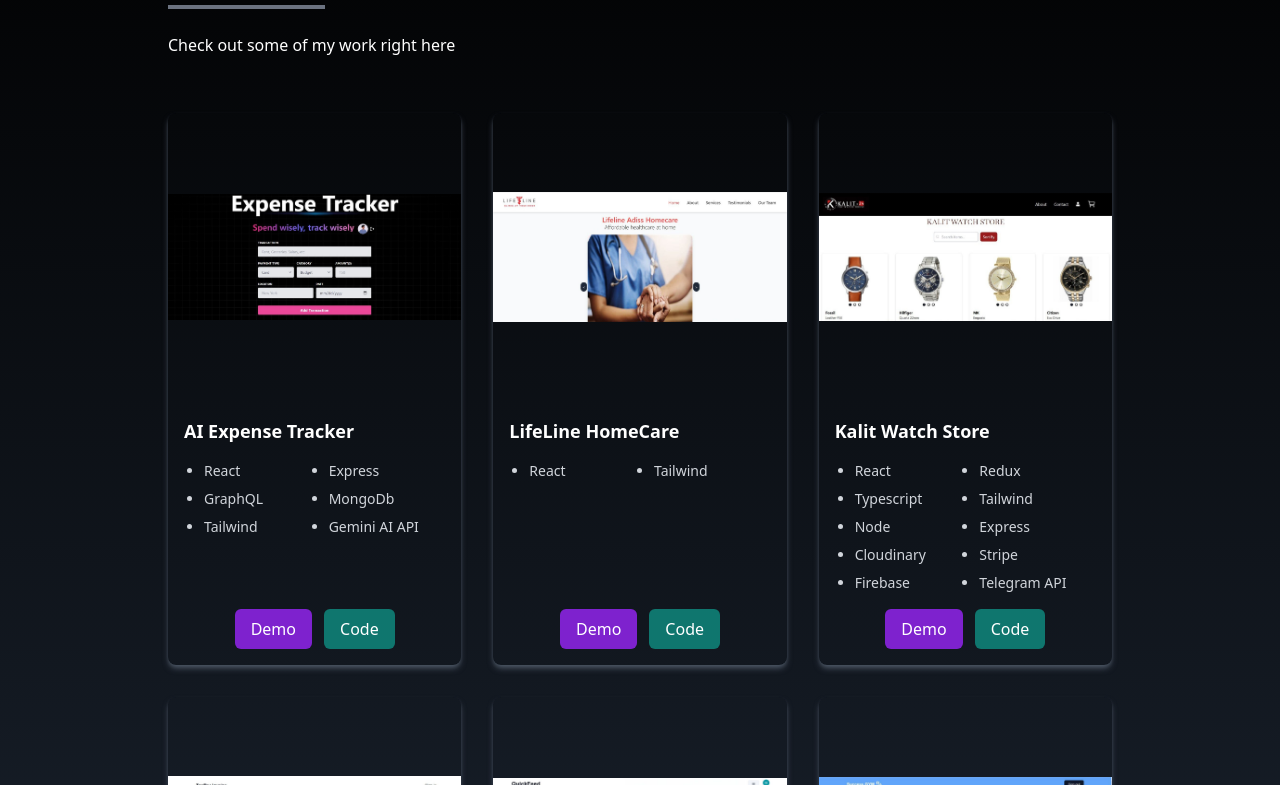
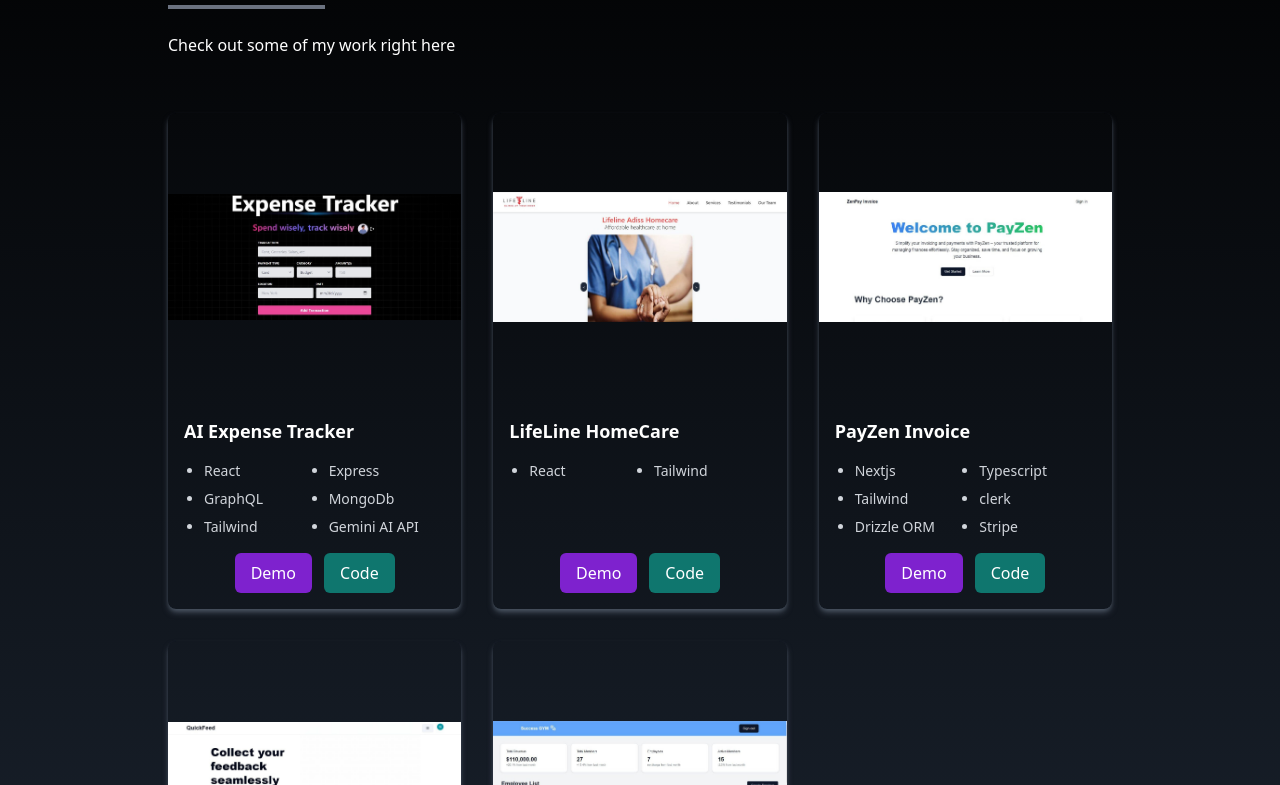
Before and after one commit to NahomT23/Portfolio, a React (Vite) app in the folder Portfolio/: page / in a window 1280 px wide. Shown: the part 1755-2540 px from the top of the page. Built offline with nearby package versions, Linux system fonts and the light colour scheme; a web font is replaced by a local one.

Commit message:
kalit removed

```diff
--- a/Portfolio/src/Components/Portfolio.jsx
+++ b/Portfolio/src/Components/Portfolio.jsx
@@ -33,14 +33,14 @@
             codeLink: 'https://github.com/NahomT23/LifeLine-HomeCare.git',
             technologies: ['React', 'Tailwind']
         },
-        {
-            id: 3,
-            name: 'Kalit Watch Store',
-            src: kalitImage,
-            demoLink: 'https://fetch-tele-data.vercel.app/',
-            codeLink: 'https://github.com/NahomT23/fetch-tele-data',
-            technologies: ['React', 'Redux', 'Typescript','Tailwind','Node', 'Express', 'Cloudinary', 'Stripe', 'Firebase', 'Telegram API']
-        },
+        // {
+        //     id: 3,
+        //     name: 'Kalit Watch Store',
+        //     src: kalitImage,
+        //     demoLink: 'https://fetch-tele-data.vercel.app/',
+        //     codeLink: 'https://github.com/NahomT23/fetch-tele-data',
+        //     technologies: ['React', 'Redux', 'Typescript','Tailwind','Node', 'Express', 'Cloudinary', 'Stripe', 'Firebase', 'Telegram API']
+        // },
         {
             id: 4,
             name: 'PayZen Invoice',
```
